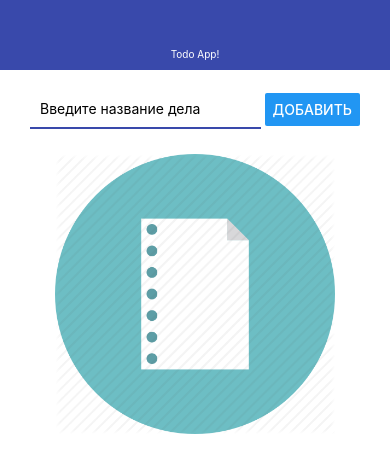
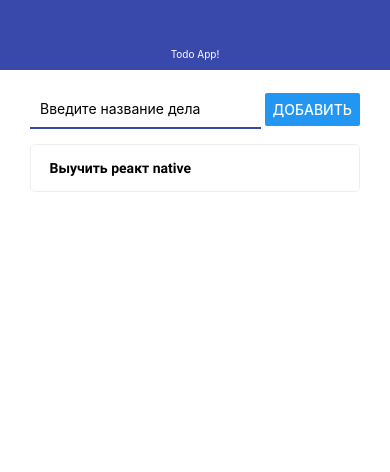
Before and after one commit to EvgenPrushk/ReactNative, a React Native app: screen / in a window 390 px wide. Shown: the top 472 px of the page. Built offline with nearby package versions, Linux system fonts and the light colour scheme.

Commit message:
feat: add async font

```diff
--- a/App.js
+++ b/App.js
@@ -1,22 +1,35 @@
 import React, { useState } from "react";
 import { StyleSheet, View, Alert } from "react-native";
 import * as Font from "expo-font";
+import AppLoading from "expo-app-loading";
+
 import { Navbar } from "./src/components/Navbar";
 import { MainScreen } from "./src/screens/MainScreen";
 import { TodoScreen } from "./src/screens/TodoScreen";
 
 async function loadApplication() {
- await Font.loadAsync({
-   'roboto-bold': require('./assets/fonts/Roboto-Bold.ttf'),
-   'roboto-regular': require('./assets/fonts/Roboto-Regular.ttf'),
- })
+  await Font.loadAsync({
+    "roboto-bold": require("./assets/fonts/Roboto-Bold.ttf"),
+    "roboto-regular": require("./assets/fonts/Roboto-Regular.ttf"),
+  });
 }
 
 export default function App() {
+  const [isReady, setIsReady] = useState(false);
   const [todoId, setTodoId] = useState(null);
   const [todos, setTodos] = useState([
-    // { id: "1", title: " Выучить реакт native" },
+    { id: "1", title: " Выучить реакт native" },
   ]);
+
+  if (!isReady) {
+    return (
+      <AppLoading
+        startAsync={loadApplication}
+        onFinish={()=>setIsReady(true)}
+        onError={(err) => console.log(err)}
+      />
+    );
+  }
 
   const addTodo = (title) => {
     setTodos((prev) => [
--- a/src/components/Todo.js
+++ b/src/components/Todo.js
@@ -13,7 +13,7 @@ export const Todo = ({ todo, onRemove, onOpen }) => {
       // onLongPress={onRemove.bind(todo.id)}
     >
       <View style={styles.todo}>
-        <Text>{todo.title}</Text>
+        <Text style={styles.title}>{todo.title}</Text>
       </View>
     </TouchableOpacity>
   );
@@ -29,4 +29,8 @@ const styles = StyleSheet.create({
     borderRadius: 5,
     marginBottom: 10,
   },
+  title: {
+    fontFamily: 'roboto-bold',
+  },
+
 });
```
